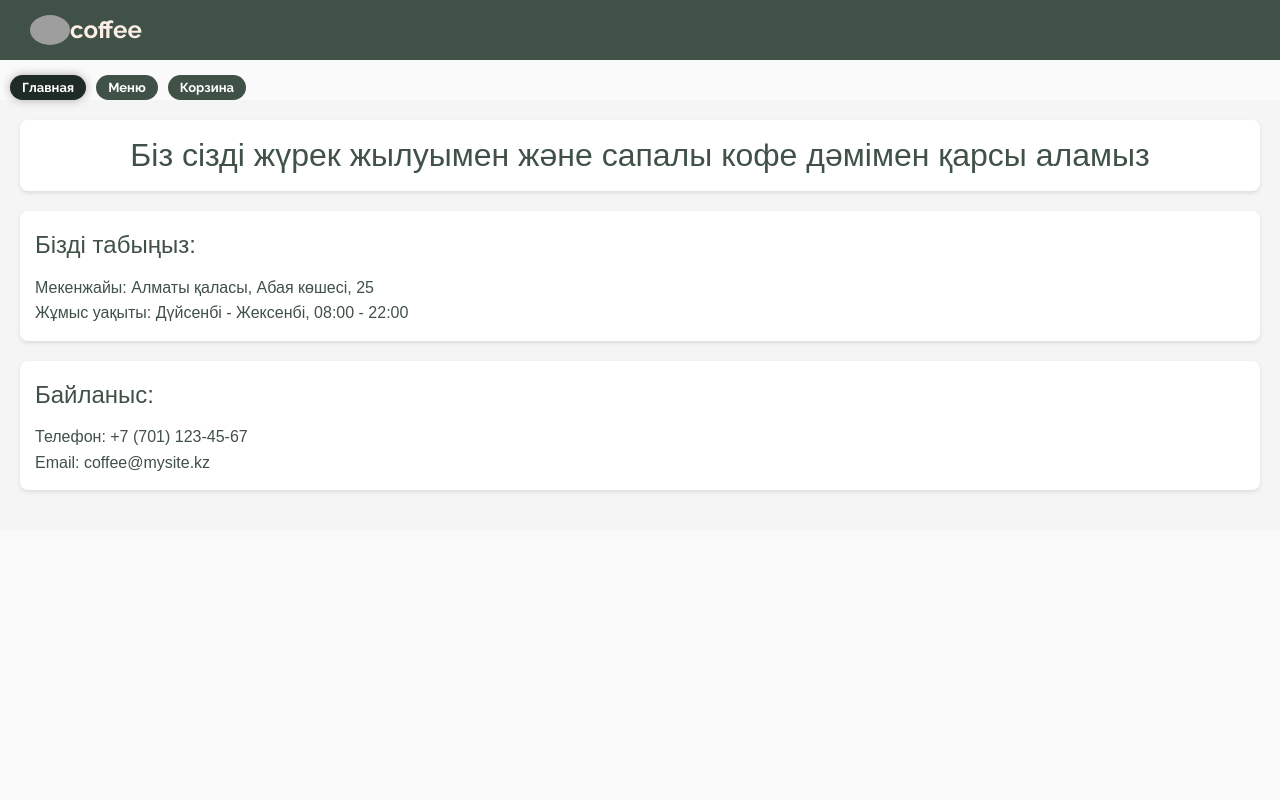
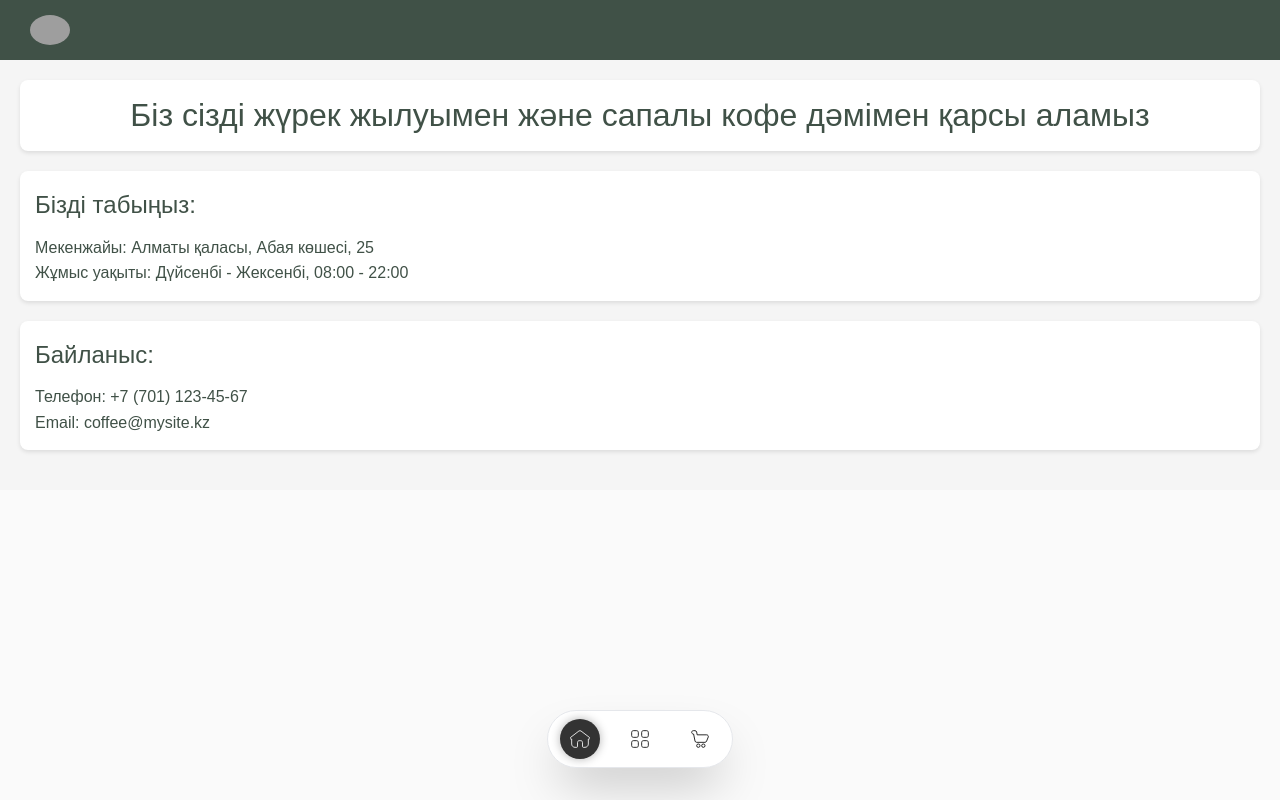
Before and after one commit to tadakae/ummacoffee, a Vue app: page / in a window 1280 px wide. Built offline with nearby package versions, Linux system fonts and the light colour scheme; grey boxes are pictures that could not be loaded.

Commit message:
pre-alpha v0.5

```diff
--- a/src/App.vue
+++ b/src/App.vue
@@ -28,5 +28,6 @@ body {
   line-height: 1.5;
   color: #333;
   background-color: #fafafa;
+  margin: 0;
 }
 </style>
--- a/src/components/Header.vue
+++ b/src/components/Header.vue
@@ -3,18 +3,15 @@
 </script>
 
 <template>
-  <div class="header-container">
+  <div class="header-container sticky w-full z-10 top-0 m-0 flex items-center h-[60px]">
     <img class="mainLogo" src="https://i.imgur.com/hR50ctO.png" alt="">
-    <h1 class="Title text-[#fbeee5]">coffee</h1>
+<!--    <h1 class="Title text-[#fbeee5]">coffee</h1>-->
   </div>
 </template>
 
 <style scoped>
 .header-container {
-  display: flex;
   background-color:  #405147;
-  align-items: center;
-  height: 60px;
 }
 
 h1 {
--- a/src/components/MainContainer.vue
+++ b/src/components/MainContainer.vue
@@ -15,43 +15,44 @@ function navigateTo(route) {
 
 
 <template>
-  <div class="mainCon">
-    <div class="container" :class="{ active: activeRoute === '/' }" @click="navigateTo('/')">
-      <div>
-        <b>Главная</b>
-      </div>
+  <div class="mainCon fixed flex bottom-8 left-0 right-0 w-fit px-3 py-2 m-auto justify-center gap-5 bg-white z-10 shadow-2xl border-[1px]">
+    <div class="tab" :class="{ active: activeRoute === '/' }" @click="navigateTo('/')">
+      <svg style="" width="20" height="20" fill="transparent" stroke="black" version="1.1" viewBox="0 0 24 24" xml:space="preserve" xmlns="http://www.w3.org/2000/svg" xmlns:xlink="http://www.w3.org/1999/xlink"><g id="info"/><g id="icons"><path d="M23.6,10.3L13.2,2.4c-0.7-0.5-1.7-0.5-2.5,0L0.4,10.3C-0.4,10.9,0,12,1,12h1v6.1C2,20.2,3.8,22,6,22h2   c0.6,0,1-0.4,1-1v-4.9C9,15,9.9,14,11,14h2c1.1,0,2,1,2,2.1V21c0,0.5,0.4,1,1,1h2c2.2,0,4-1.8,4-3.9V12h1   C23.9,12,24.3,10.9,23.6,10.3z" id="home"/></g></svg>
     </div>
-    <div class="container" :class="{ active: activeRoute === '/menu' }" @click="navigateTo('/menu')">
-      <div>
-        <b>Меню</b>
-      </div>
+    <div class="tab" :class="{ active: activeRoute === '/menu' }" @click="navigateTo('/menu')">
+      <svg style="" width="20" height="20" fill="transparent" stroke="black" version="1.1" viewBox="0 0 24 24" xml:space="preserve" xmlns="http://www.w3.org/2000/svg" xmlns:xlink="http://www.w3.org/1999/xlink"><g id="info"/><g id="icons"><g id="block"><path d="M8,2H4C2.9,2,2,2.9,2,4v4c0,1.1,0.9,2,2,2h4c1.1,0,2-0.9,2-2V4C10,2.9,9.1,2,8,2z"/><path d="M20,2h-4c-1.1,0-2,0.9-2,2v4c0,1.1,0.9,2,2,2h4c1.1,0,2-0.9,2-2V4C22,2.9,21.1,2,20,2z"/><path d="M8,14H4c-1.1,0-2,0.9-2,2v4c0,1.1,0.9,2,2,2h4c1.1,0,2-0.9,2-2v-4C10,14.9,9.1,14,8,14z"/><path d="M20,14h-4c-1.1,0-2,0.9-2,2v4c0,1.1,0.9,2,2,2h4c1.1,0,2-0.9,2-2v-4C22,14.9,21.1,14,20,14z"/></g></g></svg>
     </div>
-    <div class="container" :class="{ active: activeRoute === '/cart' }" @click="navigateTo('/cart')">
-      <div>
-        <b>Корзина</b>
-      </div>
+    <div class="tab" :class="{ active: activeRoute === '/cart' }" @click="navigateTo('/cart')">
+      <svg style="" width="20" height="20" fill="transparent" stroke="black" version="1.1" viewBox="0 0 24 24" xml:space="preserve" xmlns="http://www.w3.org/2000/svg" xmlns:xlink="http://www.w3.org/1999/xlink"><g id="info"/><g id="icons"><g id="cart2"><circle cx="10" cy="20" r="2"/><circle cx="16" cy="20" r="2"/><path d="M21.6,7.8C21.2,7.3,20.6,7,20,7H8.6L8,3.6C7.8,2.7,7,2,6,2H4C2.9,2,2,2.9,2,4s0.9,2,2,2h0.3L6,14.4c0.2,1,1,1.6,2,1.6h10    c0.9,0,1.6-0.6,1.9-1.4l2-5C22.1,9,22,8.4,21.6,7.8z"/></g></g></svg>
     </div>
   </div>
 
   <router-view />
 </template>
 
+<!--#405147-->
+<!--#1f2b27-->
+<style scoped>
+.mainCon {
+  border-radius: 50px;
+}
 
-<style scoped>
-.container {
-  background-color: #405147;
-  width: fit-content;
-  margin-left: 10px;
-  margin-top: 15px;
-  border-radius: 45px;
-  height: 25px;
+.tab {
   cursor: pointer;
   transition: background-color 0.3s ease;
+  padding: 10px;
+  border-radius: 10px;
 }
 
-.container.active {
-  background-color: #1f2b27; /* Цвет для активного состояния */
-  box-shadow: 0 0 10px rgba(0, 0, 0, 0.3); /* Добавляем тень */
+.tab.active {
+  background-color: #333333;
+  box-shadow: 0 0 10px rgba(0, 0, 0, 0.3);
+  border-radius: 100%;
+}
+
+.tab.active svg {
+  stroke: #ffffff;
+
 }
 
 b {
@@ -60,8 +61,4 @@ b {
   margin-left: 12px;
   margin-right: 12px;
 }
-
-.mainCon {
-  display: flex;
-}
 </style>
--- a/src/components/Menu.vue
+++ b/src/components/Menu.vue
@@ -58,7 +58,19 @@ onMounted(() => {
   <div class="px-3">
     <div v-if="isLoading">Загрузка...</div>
     <div v-else-if="error">{{ error }}</div>
-    <div v-else class="menu-container mt-5 flex justify-start items-center flex-wrap gap-5">
+    <div v-else class="menu-main mt-3">
+      <div class="menu-tab flex gap-5 px-2">
+        <div class="tab-item">
+          <span>Кофе</span>
+        </div>
+        <div class="tab-item">
+          <span>Коктейль</span>
+        </div>
+        <div class="tab-item">
+          <span>Чай</span>
+        </div>
+      </div>
+      <div class="menu-list mt-3 flex justify-start items-center flex-wrap gap-5">
         <div
             v-for="item in items"
             :key="item.id"
@@ -71,6 +83,7 @@ onMounted(() => {
               class="menu-item-image w-auto h-[120px] object-contain mb-3"
           />
           <h3 class="text-[16px] font-bold">{{ item.titlee }}</h3>
+        </div>
       </div>
     </div>
 
@@ -106,26 +119,34 @@ onMounted(() => {
       </div>
     </div>
 
-    <!-- Отображение корзины -->
-    <div class="cart mt-8">
-      <h2 class="text-[20px] font-bold mb-4">Корзина</h2>
-      <div v-if="cartItems.length === 0">Корзина пуста</div>
-      <div v-else>
-        <div
-            v-for="(item, index) in cartItems"
-            :key="index"
-            class="cart-item border border-solid border-gray-100 bg-white w-full text-[#723b00] rounded-[10px] p-4 mb-2"
-        >
-          <h3 class="text-[16px] font-bold">{{ item.titlee }}</h3>
-          <p class="text-[14px]">Описание: {{ item.description || 'Нет описания.' }}</p>
-        </div>
-      </div>
-    </div>
+<!--    &lt;!&ndash; Отображение корзины &ndash;&gt;-->
+<!--    <div class="cart mt-8">-->
+<!--      <h2 class="text-[20px] font-bold mb-4">Корзина</h2>-->
+<!--      <div v-if="cartItems.length === 0">Корзина пуста</div>-->
+<!--      <div v-else>-->
+<!--        <div-->
+<!--            v-for="(item, index) in cartItems"-->
+<!--            :key="index"-->
+<!--            class="cart-item border border-solid border-gray-100 bg-white w-full text-[#723b00] rounded-[10px] p-4 mb-2"-->
+<!--        >-->
+<!--          <h3 class="text-[16px] font-bold">{{ item.titlee }}</h3>-->
+<!--          <p class="text-[14px]">Описание: {{ item.description || 'Нет описания.' }}</p>-->
+<!--        </div>-->
+<!--      </div>-->
+<!--    </div>-->
   </div>
 </template>
 
 
 <style scoped>
+.tab-item {
+  background-color: #405147;
+  width: fit-content;
+  border-radius: 40px;
+  color: white;
+  padding: 5px 15px;
+}
+
 .menu-item {
   box-shadow: 0 4px 6px rgba(0, 0, 0, 0.1); /* Добавляем лёгкую тень */
   transition: box-shadow 0.3s ease; /* Плавный переход при наведении */
```
Also changed, not shown: public/ummalogo.PNG (added). Lines whose indentation alone changed are shown as unchanged.
